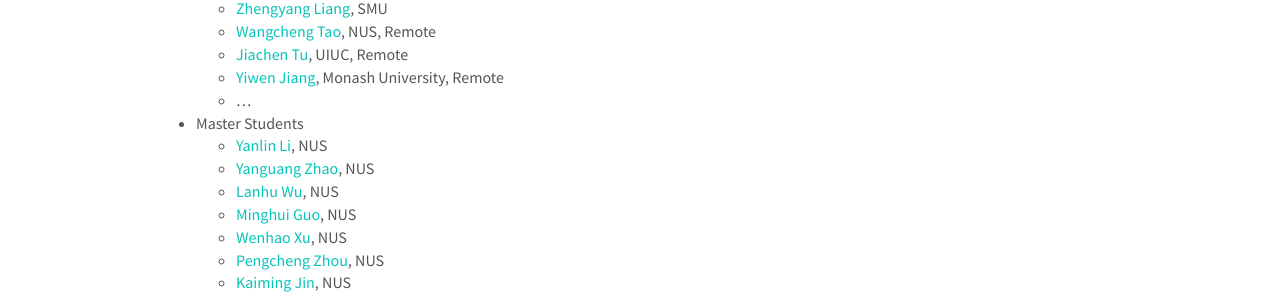
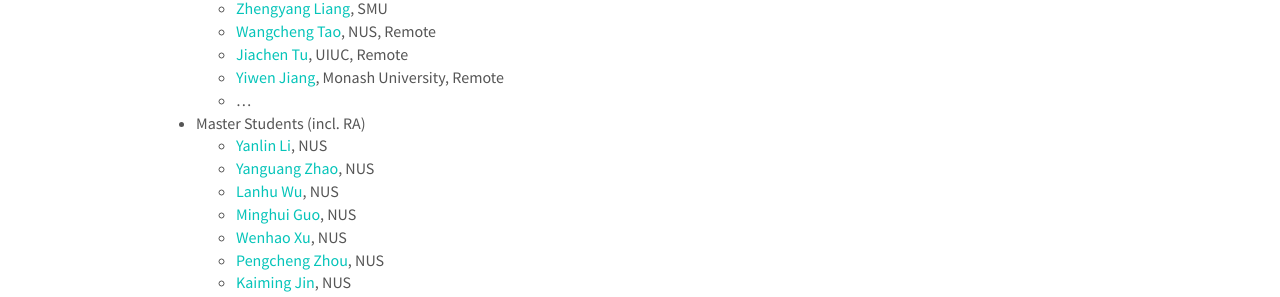
Before and after one commit to scofield7419/scofield7419.github.io, a Jekyll site: the page built from _pages/outputs.md, in a window 1280 px wide and 900 px high, scrolled down 1838 px. Shown: the part 147-444 px from the top of the window. Built offline with Jekyll 4.4.1, drawn with Linux system fonts in a browser that asks for light colours; nearby versions of some CDN libraries; comment, search, counter and statistics services are not loaded; a style sheet for code colours, icons or effects is not loaded.

Commit message:
Update outputs.md

```diff
--- a/_pages/outputs.md
+++ b/_pages/outputs.md
@@ -122,7 +122,7 @@
   - ...
 
 
-- Master Students
+- Master Students (incl. RA)
   - [Yanlin Li](), NUS
   - [Yanguang Zhao](), NUS
   - [Lanhu Wu](), NUS
```
